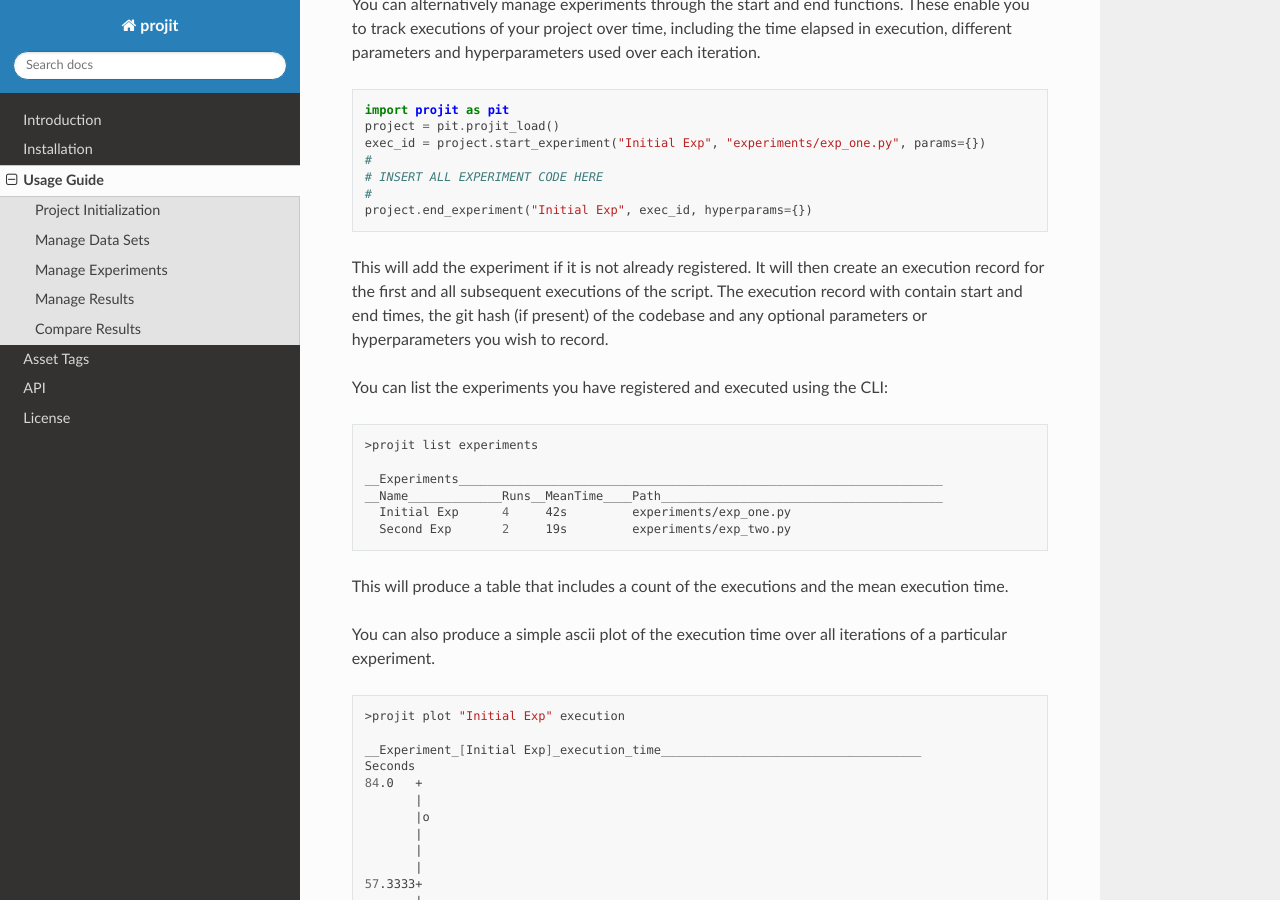
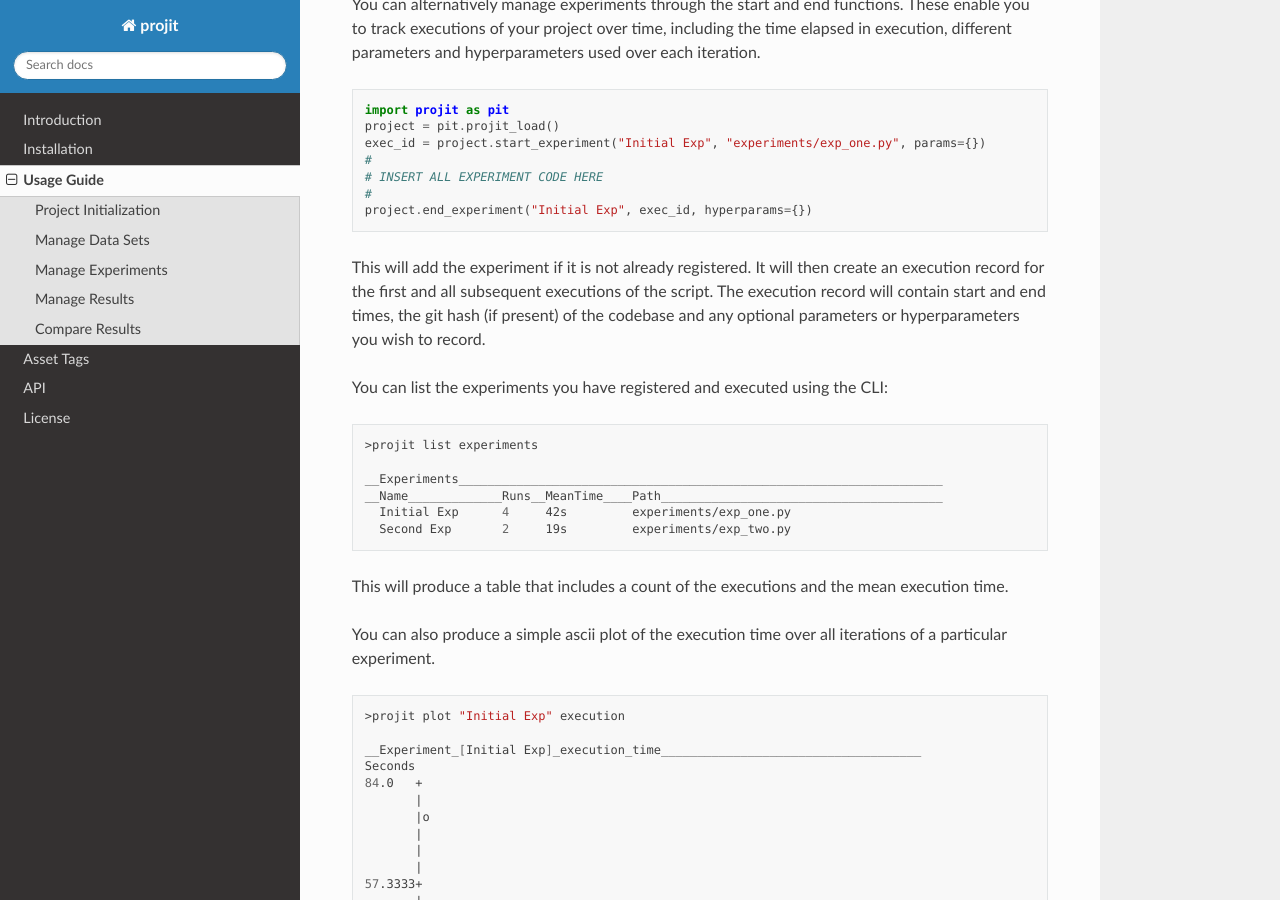
Before and after one commit to john-hawkins/projit, a Sphinx documentation site: the page built from docs/source/usage.rst, in a window 1280 px wide and 900 px high, scrolled down 2362 px. Built offline with Sphinx 7.4.7 and the Read the Docs theme 3.1.0, drawn with Linux system fonts in a browser that asks for light colours; some of the changed text lies outside the part shown.

Commit message:
Minor addition to documentation of

```diff
--- a/docs/source/usage.rst
+++ b/docs/source/usage.rst
@@ -131,8 +131,9 @@ over each iteration.
     project.end_experiment("Initial Exp", exec_id, hyperparams={})
 
 This will add the experiment if it is not already registered.
-It will then create an execution record for the first and all subsequent executions of the script.
-The execution record with contain start and end times, the git hash (if present) of the codebase
+It will then create an execution record for the first and all subsequent
+executions of the script. The execution record will contain start and end times,
+the git hash (if present) of the codebase
 and any optional parameters or hyperparameters you wish to record.
 
 
```
Also changed, not shown: other parts of docs/source/usage.rst (+6 -2 lines).
